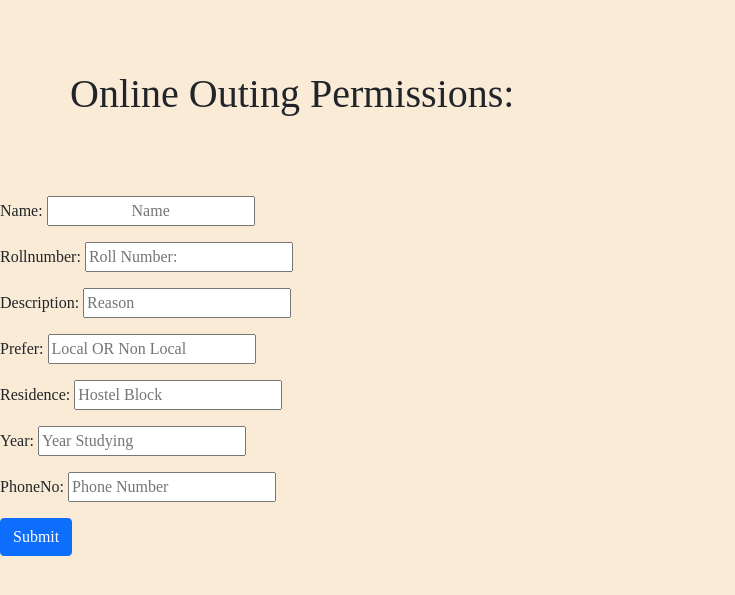
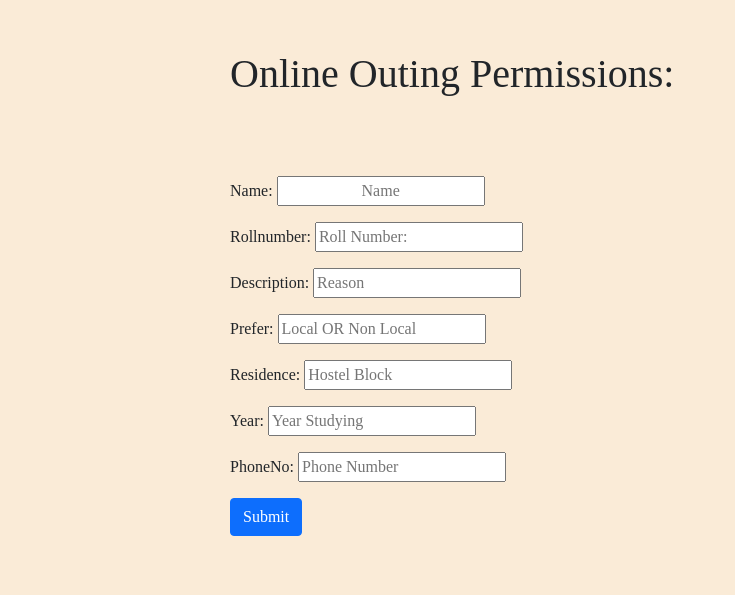
Before and after one commit to sumukhveeramalla/onlineouting, a Django app: page /actual in a window 1280 px wide. Shown: the part 56-651 px from the top of the page, without its empty margins (0-735 px from the left). Run offline with Django 4.2, Linux system fonts and the light colour scheme.

Commit message:
css changes

```diff
--- a/static/styles.css
+++ b/static/styles.css
@@ -6,10 +6,14 @@ body{
 
 
 .heading{
-    padding: 70px;
+    padding: 50px 30px 20px 30px;
+    margin-left: 200px;
 }
 
-
+.forming1{
+    padding: 50px 30px 20px 30px;
+    margin-left: 200px;
+}
 
 table{
     margin: 300px;
--- a/templates/actual.html
+++ b/templates/actual.html
@@ -31,7 +31,7 @@
     {% if submitted %}
          Your form is submitted successfully
     {% else %}
-    <form action="actual" method="POST" >
+    <form action="actual" method="POST" class="forming1">
        {% csrf_token %}
        {{ form.as_p }}
        <input type="submit" value="Submit" class="btn btn-primary">
```
